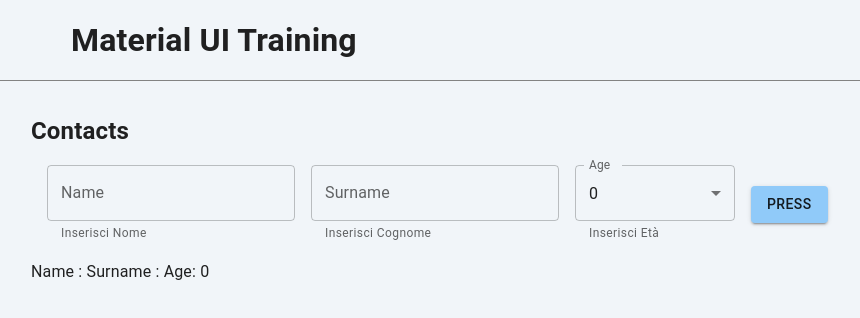
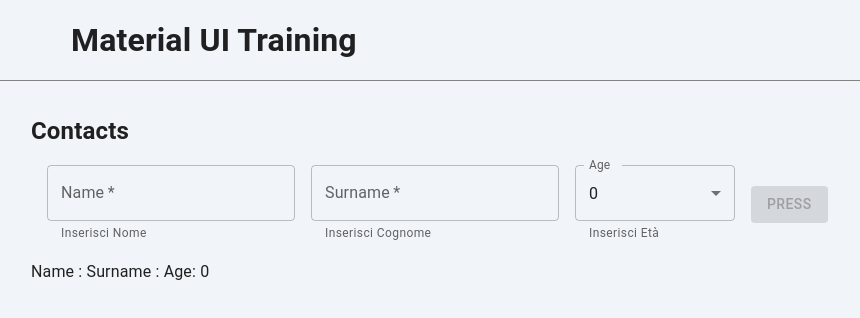
Before and after one commit to AlexCastels/Training, a React (Vite) app: page /contacts in a window 1280 px wide. Shown: the top 318 px of the page, without its empty margins (1-861 px from the left). Built offline with nearby package versions, Linux system fonts and the light colour scheme; some icons are missing.

Commit message:
Fixed input fields

```diff
--- a/src/App.tsx
+++ b/src/App.tsx
@@ -13,12 +13,12 @@ function App() {
         <DarkModeProvider>
             <Routes>
                 <Route path='/' element={<Layout/>}>
-                    <Route path='table' element={ <Table/> }></Route>
-                    <Route path='contacts' element={ <Contacts/> }></Route>
-                    <Route path='map' element={ <Map/> }></Route>
-                    <Route path='charts' element={ <Chart/> }></Route>
-                    <Route path='settings' element={ <Settings/> }></Route>
-                    {/* <Route path='info' element={ <Info/> }></Route> */}
+                    <Route path='table' element={ <Table/> } />
+                    <Route path='contacts' element={ <Contacts/> } />
+                    <Route path='map' element={ <Map/> } />
+                    <Route path='charts' element={ <Chart/> } />
+                    <Route path='settings' element={ <Settings/> } />
+                    {/* <Route path='info' element={ <Info/> } /> */}
                 </Route>
             </Routes>
         </DarkModeProvider>
--- a/src/components/layout/Layout.tsx
+++ b/src/components/layout/Layout.tsx
@@ -12,7 +12,7 @@ export default function Layout(){
             <div className={styles.flexCol}>
                 <div className={`${styles.flex} ${styles.borderBottom}`}>
                     <Sidebar open={open} setOpen={setOpen}/>
-                    <h1 >Material UI Training</h1>
+                    <h1>Material UI Training</h1>
                 </div>
             </div>
             <div className={styles.outletContainer} onClick={() => setOpen(false)}>
--- a/src/modules/contacts/components/Contacts.tsx
+++ b/src/modules/contacts/components/Contacts.tsx
@@ -27,6 +27,7 @@ export default function Contacts(){
                         onChange={(e) => setName(e.target.value)}
                         error={false}
                         helperText={'Inserisci Nome'}
+                        required
                     />
 
                     <TextField
@@ -36,6 +37,7 @@ export default function Contacts(){
                         defaultValue={surname}
                         helperText={'Inserisci Cognome'}
                         onChange={(e) => setSurname(e.target.value)}
+                        required
                     />
 
                     <div className='select-container'>
@@ -59,7 +61,7 @@ export default function Contacts(){
                         </FormControl>
                     </div>
 
-                    <Button variant='contained' onClick={() => console.log({
+                    <Button variant='contained' disabled={ !name || !surname } onClick={() => console.log({
                         name : name ,
                         surname : surname ,
                         age : select,
```
